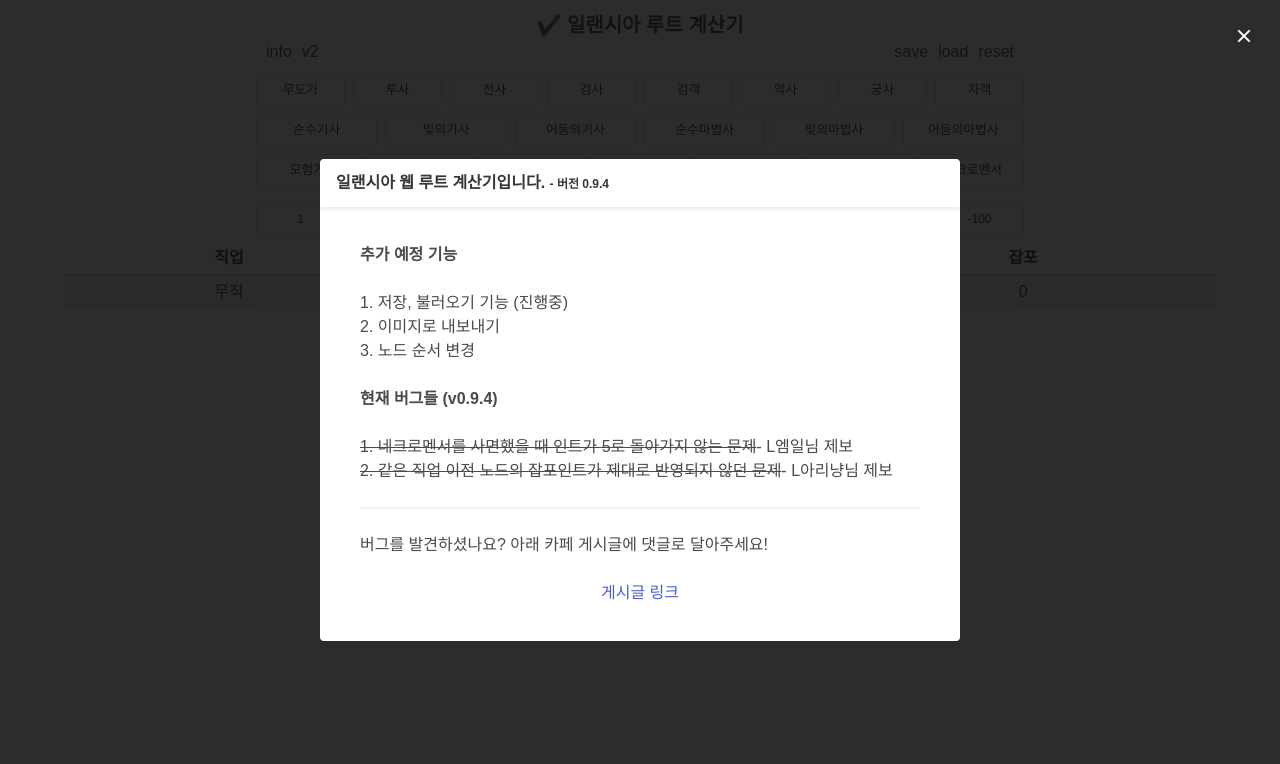
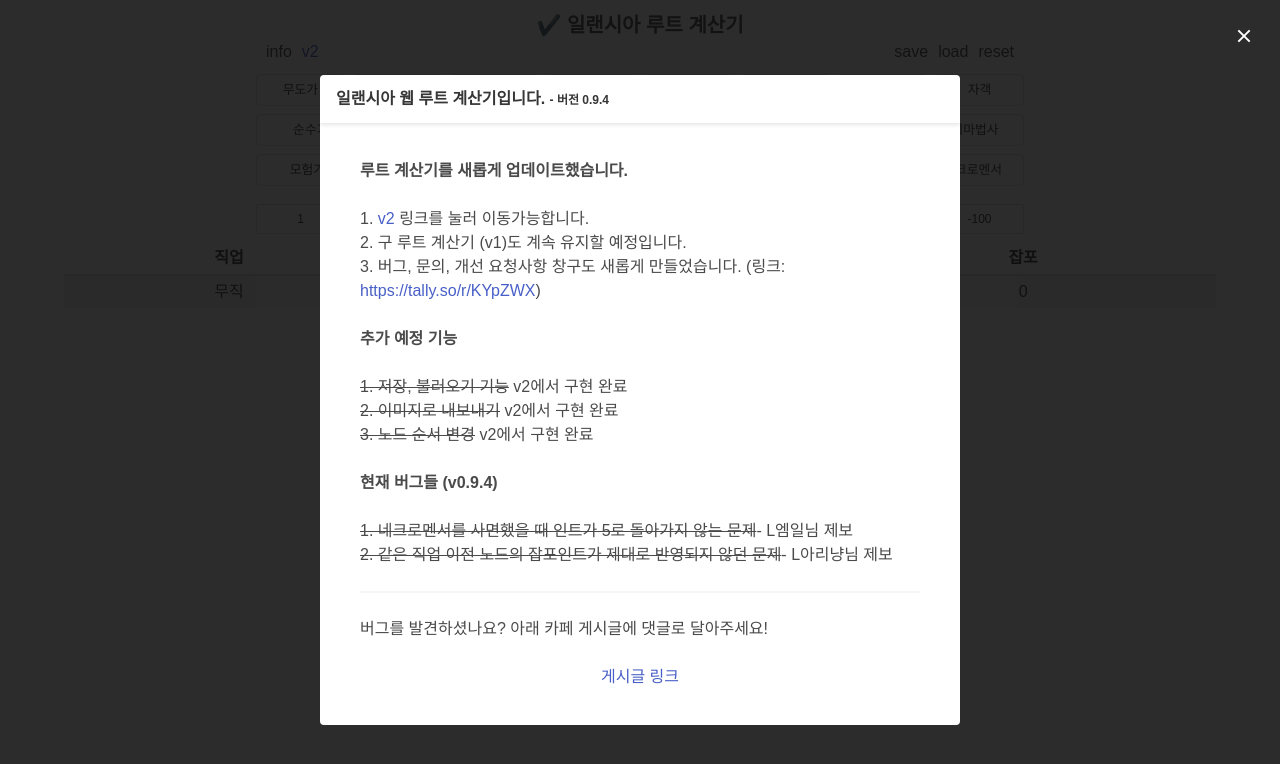
Before and after one commit to ktseo41/route-calculator, a React (Vite) app: page / in a window 1280 px wide. Both pictures are taken after a click on the element "info". Shown: the top 764 px of the page. Built offline with nearby package versions, Linux system fonts and the light colour scheme; a web font is replaced by a local one.

Commit message:
feat: v2 링크 추가, query 보존

```diff
--- a/src/App.tsx
+++ b/src/App.tsx
@@ -55,6 +55,11 @@ const UtilBarRight = styled.div`
 `;
 
 const UtilBarItem = styled.div`
+  margin-left: 10px;
+  cursor: pointer;
+`;
+
+const UtilBarA = styled.a`
   margin-left: 10px;
   cursor: pointer;
 `;
@@ -237,27 +242,22 @@ export default function App() {
           <UtilBarItem
             onClick={() => {
               setModalTitle(NotiTitle);
-              setModalContent(NotiMessage);
+              setModalContent(NotiMessage(getCustomQueryFromRLL(rLL)));
               setIsModalActive(true);
             }}
           >
             info
           </UtilBarItem>
-          <UtilBarItem
-            onClick={() => {
-              location.href = '/v2';
-            }}
-          >
+          <UtilBarA href={`v2/?${getCustomQueryFromRLL(rLL)}`}>
             v2
-          </UtilBarItem>
+          </UtilBarA>
         </UtilBarLeft>
         <UtilBarRight>
           <UtilBarItem
             onClick={() => {
               const queryToSave = getCustomQueryFromRLL(rLL);
-              const urlToSave = `${location.origin}${location.pathname}${
-                queryToSave.length === 0 ? "" : `?${queryToSave}`
-              }`;
+              const urlToSave = `${location.origin}${location.pathname}${queryToSave.length === 0 ? "" : `?${queryToSave}`
+                }`;
 
               setModalTitle(SaveTitle);
               setModalContent(
--- a/src/components/NotiMessage.tsx
+++ b/src/components/NotiMessage.tsx
@@ -19,16 +19,24 @@ export const NotiTitle = () => {
   );
 };
 
-export const NotiMessage = () => {
+export const NotiMessage = (queryToSave: string) => {
   return (
     <NotiMessageBody className="message-body has-text-left has-text-weight-normal">
+      <span className="has-text-weight-semibold">루트 계산기를 새롭게 업데이트했습니다.</span>
+      <br /> <br />
+      <span>1. <a href={`v2/?${queryToSave}`}>v2</a> 링크를 눌러 이동가능합니다.</span>
+      <br />
+      2. 구 루트 계산기 (v1)도 계속 유지할 예정입니다.
+      <br />
+      3. 버그, 문의, 개선 요청사항 창구도 새롭게 만들었습니다. (링크: <a href="https://tally.so/r/KYpZWX">https://tally.so/r/KYpZWX</a>)
+      <br /> <br />
       <span className="has-text-weight-semibold">추가 예정 기능</span>
       <br /> <br />
-      <span>1. 저장, 불러오기 기능 (진행중)</span>
+      <span style={{ textDecoration: "line-through" }}>1. 저장, 불러오기 기능</span><span> v2에서 구현 완료 </span>
       <br />
-      2. 이미지로 내보내기
+      <span style={{ textDecoration: "line-through" }}>2. 이미지로 내보내기</span><span> v2에서 구현 완료 </span>
       <br />
-      3. 노드 순서 변경
+      <span style={{ textDecoration: "line-through" }}>3. 노드 순서 변경</span><span> v2에서 구현 완료 </span>
       <br /> <br />
       <span className="has-text-weight-semibold">현재 버그들 (v0.9.4)</span>
       <br /> <br />
```
